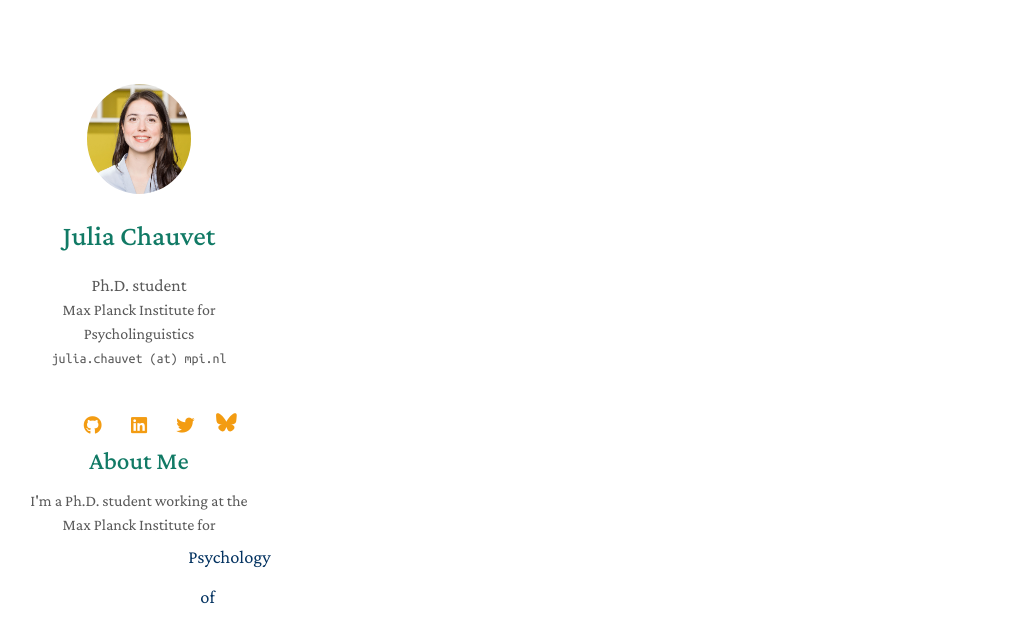
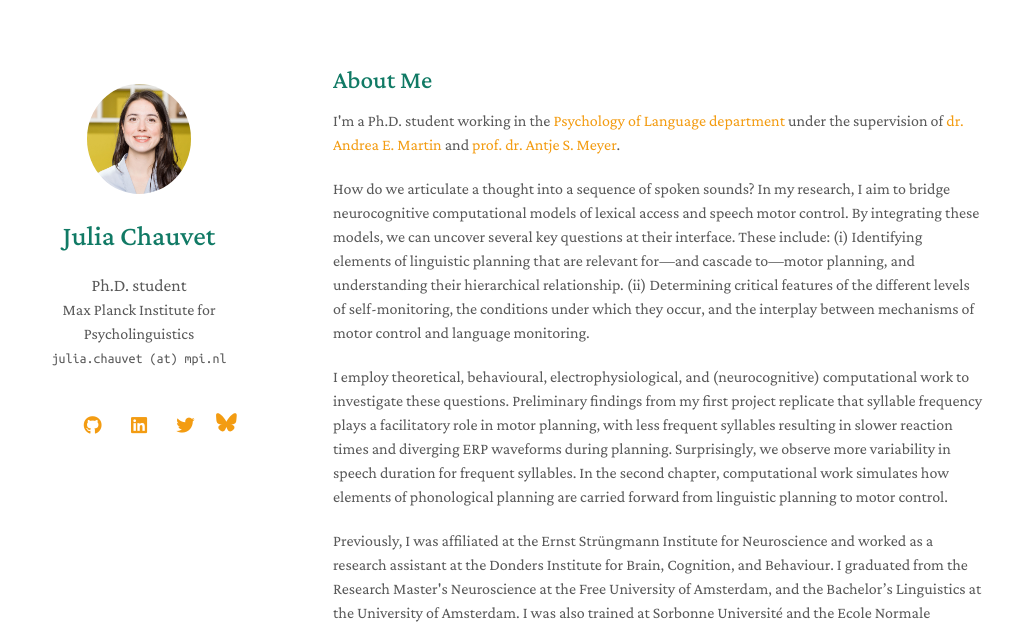
Before and after one commit to JuliaChauvet/juliachauvet.github.io, a plain HTML site: page index.html in a window 1280 px wide. Shown: the top 626 px of the page, without its empty margins (137-1151 px from the left). Drawn offline with nearby package versions, Linux system fonts and the light colour scheme; some icons are missing.

Commit message:
Update index.html

```diff
--- a/index.html
+++ b/index.html
@@ -74,17 +74,24 @@
   </svg>
 </a>
 
-<!-- ===================== About ===================== -->
+
+      </div>
+      <br>
+      <br>
+
+      </header>
+      <section>
+
       <h2 id="about-me">About Me</h2>
 
-      <p> I'm a Ph.D. student working at the Max Planck Institute for Psycholinguistics in the <a href="https://www.mpi.nl/department/psychology-language/5">Psychology of Language department</a>
+      <p> I'm a Ph.D. student working in the <a href="https://www.mpi.nl/department/psychology-language/5">Psychology of Language department</a>
         under the supervision of <a href="https://www.mpi.nl/people/martin-andrea-e">dr. Andrea E. Martin</a> and <a href="https://www.mpi.nl/people/meyer-antje">prof. dr. Antje S. Meyer</a>.
       </p>
 
-        <p>How do we articulate thoughts into spoken sounds? Because most accounts treat language planning and speech processes separately, their interface is underspecified. I bridge these domains by studying (i) how discrete linguistic plans—phonemes, syllables, and lexical stress—are organized and sequenced into the articulatory system; (ii) how this mapping interacts with phrase-level prosody; and (iii) how the speech motor system represents and deploys well-practiced routines (“motor chunks”) versus assembling movements on the fly.
+        <p> How do we articulate a thought into a sequence of spoken sounds? In my research, I aim to bridge neurocognitive computational models of lexical access and speech motor control. By integrating these models, we can uncover several key questions at their interface.  These include: (i) Identifying elements of linguistic planning that are relevant for—and cascade to—motor planning, and understanding their hierarchical relationship. (ii) Determining critical features of the different levels of self-monitoring, the conditions under which they occur, and the interplay between mechanisms of motor control and language monitoring.
         </p>
 
-        <p> I use theoretical, behavioural, electrophysiological, and computational (neurocognitive) modelling to address these issues. We have replicated that syllable frequency facilitates speech motor planning—frequent syllables yield faster reaction times and distinct ERP signatures during planning. Unexpectedly, we also observed longer articulation durations for frequent syllables; future work will assess the robustness and interpretation of this effect. A second line of work uses computational modelling to simulate speech sequencing and the assignment of segments to syllable positions within a metrical frame. Current projects examine how lexical stress interfaces with phrase-level prosody.
+        <p> I employ theoretical, behavioural, electrophysiological, and (neurocognitive) computational work to investigate these questions. Preliminary findings from my first project replicate that syllable frequency plays a facilitatory role in motor planning, with less frequent syllables resulting in slower reaction times and diverging ERP waveforms during planning. Surprisingly, we observe more variability in speech duration for frequent syllables. In the second chapter, computational work simulates how elements of phonological planning are carried forward from linguistic planning to motor control.
         </p>
 
       <p> Previously, I was affiliated at the Ernst Strüngmann Institute for Neuroscience and worked as a research assistant at the Donders Institute for Brain, Cognition, and Behaviour. I graduated from the Research Master's Neuroscience at the Free University of Amsterdam, and the Bachelor’s Linguistics at the University of Amsterdam. I was also trained at Sorbonne Université and the Ecole Normale Supérieure, Ulm.
@@ -157,8 +164,6 @@
 
 </ol>
 </div>
-
-
 
 <!--
 <div>
```
